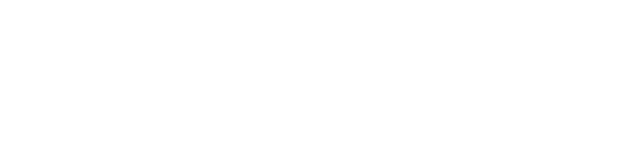
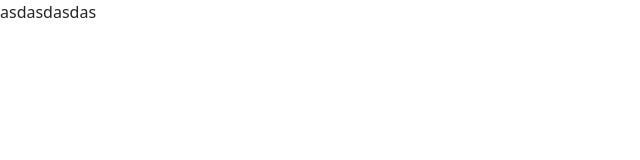
Before and after one commit to domukasm/dek0ras, a plain HTML site: page index.html in a window 1280 px wide. Shown: the whole page, without its empty margins (0-640 px from the left). Drawn offline with nearby package versions, Linux system fonts and the light colour scheme.

Commit message:
Update index.html

```diff
--- a/index.html
+++ b/index.html
@@ -18,7 +18,7 @@
     <title>dek0ras</title>
 </head>
 <body>
-
+    <div class="hello world">asdasdasdas</div>
     <!-- header/nav start -->
     <!-- header/nav end -->
 
```
